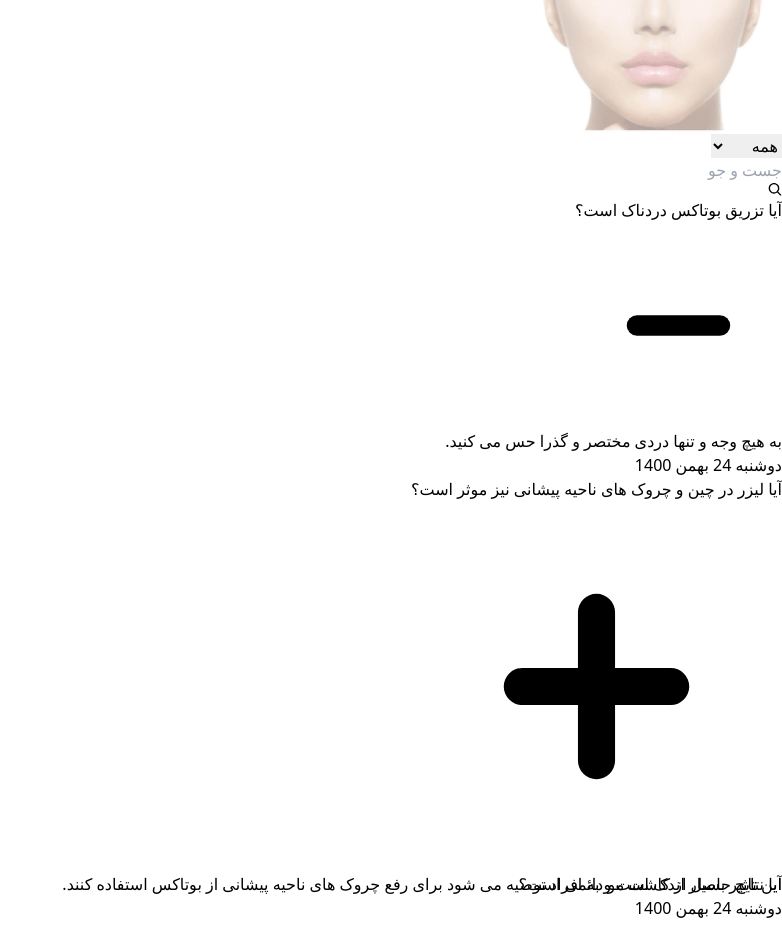
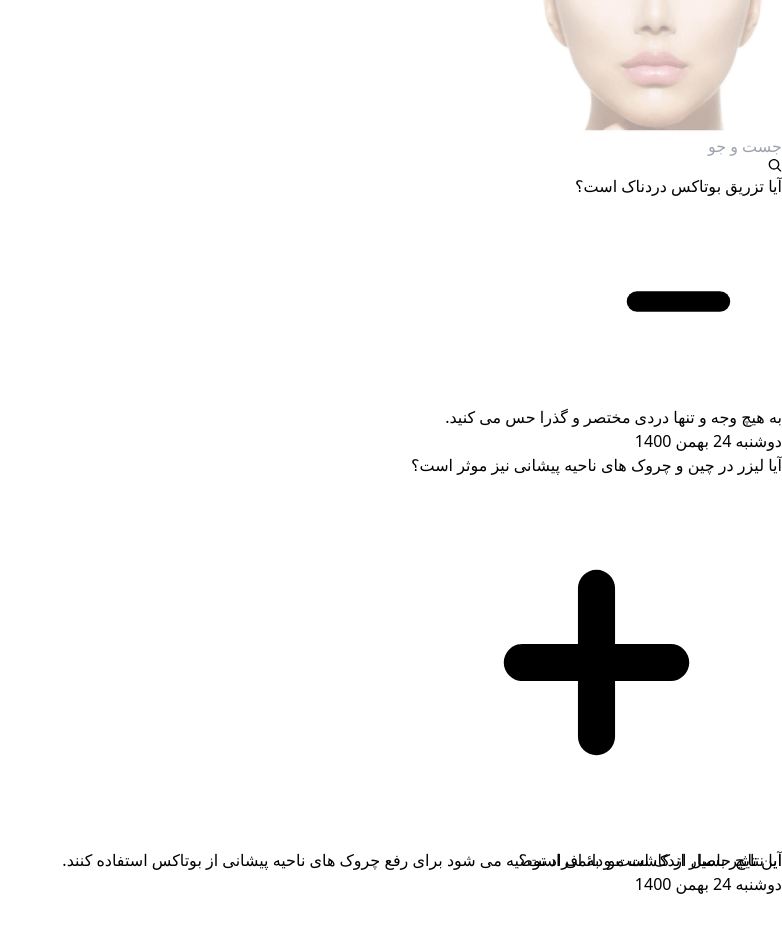
Before and after one commit to rezafarhangian/Saina-Beauty-Clinic, a React (Create React App) app: page /questions in a window 1280 px wide. Shown: the part 6660-7591 px from the top of the page, without its empty margins (498-1280 px from the left). Built offline with nearby package versions, Linux system fonts and the light colour scheme; what @material-tailwind/react would draw is missing.

Commit message:
The entire FAQ page function has ended

```diff
--- a/src/Components/FAQBody.jsx
+++ b/src/Components/FAQBody.jsx
@@ -10,6 +10,7 @@ import Swal from "sweetalert2";
 
 export default function FAQBody() {
   const [open, setOpen] = useState(1);
+   const [newQuestionsData, setNewQuestionsData] = useState(questionsData)
 
   const handleOpen = (value) => {
     setOpen(open === value ? 0 : value);
@@ -40,32 +41,42 @@ export default function FAQBody() {
         title: "سوال شما با موفقیت ثبت شد",
         confirmButtonText: 'باشه',
       });
+    }else{
+      Swal.fire({
+        icon: "error",
+        title: "لطفا فیلد ها را کامل پر کنید",
+        confirmButtonText: 'باشه',
+      });
     }
   };
+
+
+   const getInputValue = (e) => {
+
+     const filteredQuestions = questionsData.filter(q => q.title.includes(e.target.value))
+
+        setNewQuestionsData(filteredQuestions)
+   }
+
+
 
   return (
     <div className="mb-7 ">
       <div className="flex items-center justify-between gap-5 mb-10 max-w-2xl m-auto">
-        <div>
-          <select className="outline-0 border-2 bg-white text-gray-500 border-gray-500 rounded-lg text-xs p-[6px]">
-            <option value="">همه</option>
-            <option value="بوتاکس">بوتاکس</option>
-            <option value="لیزر">لیزر</option>
-            <option value="مو">مو</option>
-          </select>
-        </div>
+
         <div className="flex justify-between items-center border-2 border-gray-500 rounded-lg p-2 grow max-w-xs ">
           <input
             className="outline-0 border-0 text-gray-500 bg-transparent w-full placeholder:text-xs text-xs"
             type="text"
             placeholder="جست و جو   "
+            onChange={getInputValue}
           />
           <CgSearch className="text-gray-500 cursor-pointer" />
         </div>
       </div>
 
       <div className="m-auto  max-w-2xl h-[500px] overflow-y-scroll">
-        {questionsData.map((q) => (
+        {newQuestionsData.length ? newQuestionsData.map((q) => (
           <Accordion
             key={q.id}
             open={open === q.id}
@@ -81,7 +92,7 @@ export default function FAQBody() {
               <span className="p-2 text-xs block text-left">{q.date}</span>
             </AccordionBody>
           </Accordion>
-        ))}
+        )) : <p className="text-center text-gray-500">موردی یافت نشد</p>}
       </div>
 
       <div className="m-auto max-w-2xl relative border-[1px]  border-Saina rounded-lg p-2 mt-10 text-xs h-32">
--- a/src/Components/SidebarMobile.jsx
+++ b/src/Components/SidebarMobile.jsx
@@ -166,7 +166,11 @@ export default function SidebarMobile({ setShowSidebar }) {
           </li>
           {/* ======================= Finish Submenu==================== */}
           <li className="p-2 mb-2 rounded">وبلاگ</li>
-          <li className="p-2 mb-2 rounded">سوالات متداول</li>
+          <li className="w-full mb-2 rounded">
+          <Link className=" w-full py-2 pr-2 pl-20 " to='/questions'>
+             سوالات متداول
+          </Link>
+          </li>
           <li className="p-2 mb-2 rounded">درباره ما</li>
         </ul>
       </div>
```
